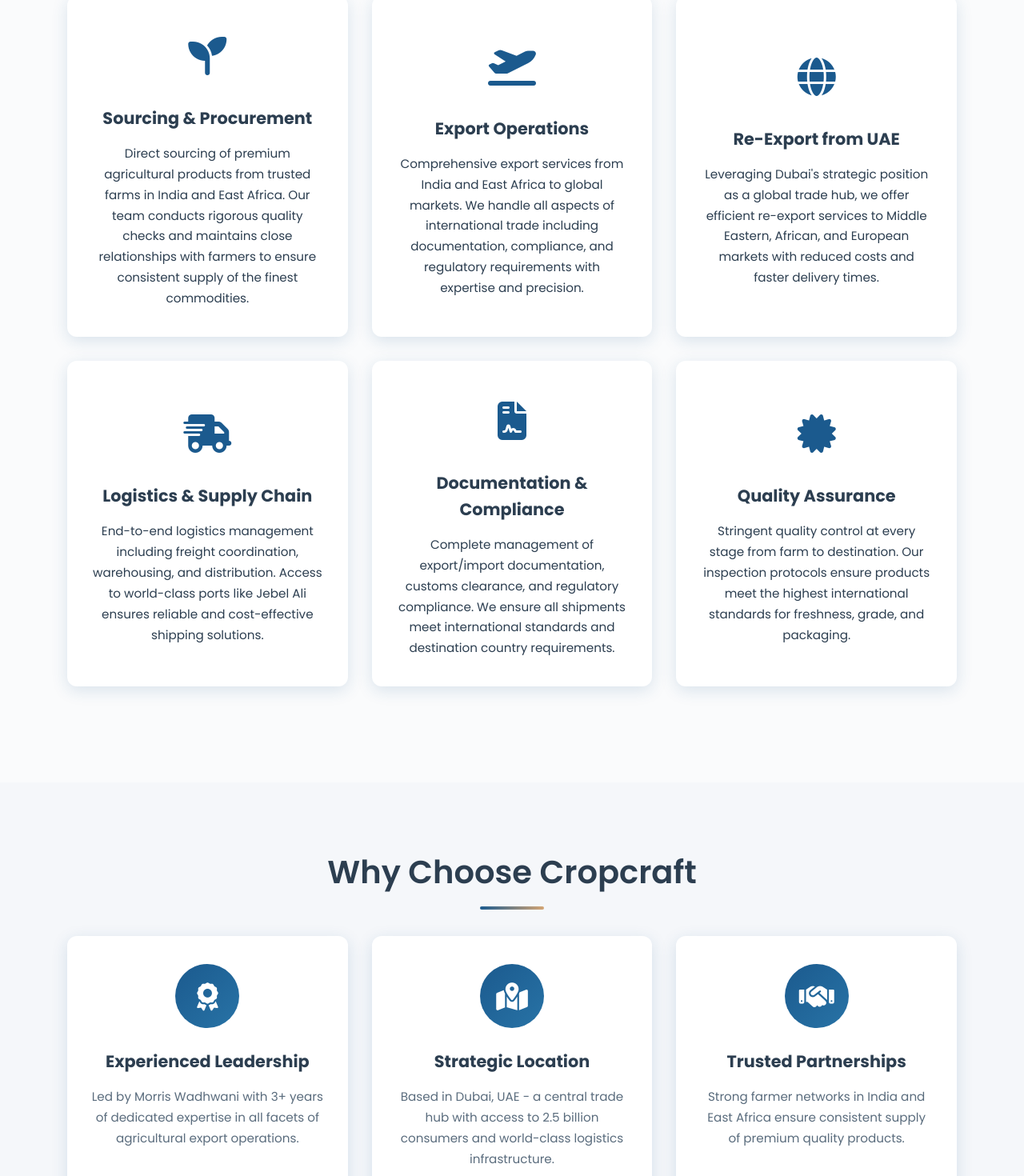
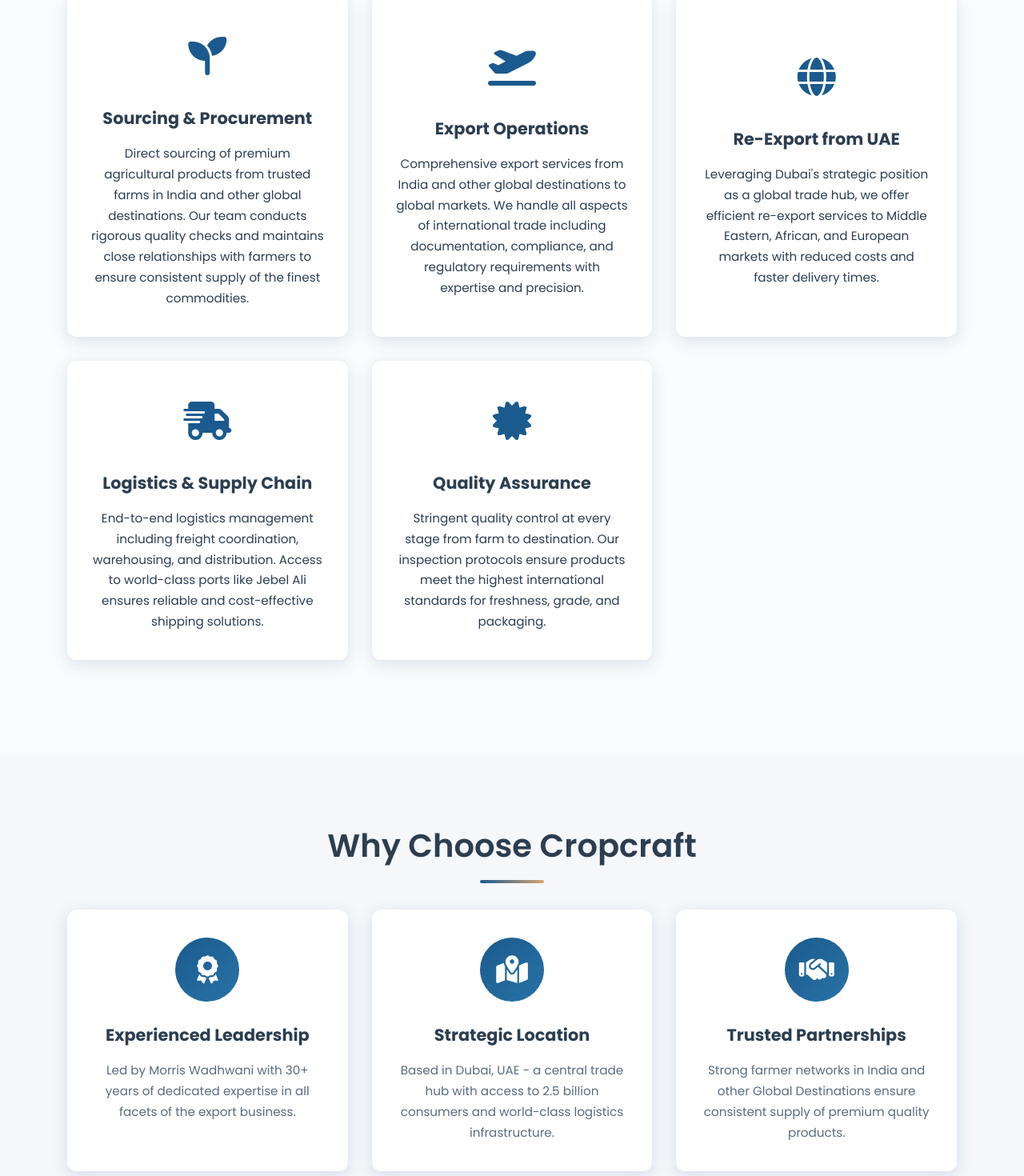
Before and after one commit to danishjsheikh/cropcraft, a React (Create React App) app: page /services in a window 1280 px wide. Shown: the part 812-2282 px from the top of the page at 80% size. Built offline with nearby package versions, Linux system fonts and the light colour scheme.

Commit message:
Changes in ServicePage

```diff
--- a/src/pages/ServicesPage.js
+++ b/src/pages/ServicesPage.js
@@ -9,14 +9,14 @@
       id: 1,
       title: "Sourcing & Procurement",
       description:
-        "Direct sourcing of premium agricultural products from trusted farms in India and East Africa. Our team conducts rigorous quality checks and maintains close relationships with farmers to ensure consistent supply of the finest commodities.",
+        "Direct sourcing of premium agricultural products from trusted farms in India and other global destinations. Our team conducts rigorous quality checks and maintains close relationships with farmers to ensure consistent supply of the finest commodities.",
       icon: "fas fa-seedling",
     },
     {
       id: 2,
       title: "Export Operations",
       description:
-        "Comprehensive export services from India and East Africa to global markets. We handle all aspects of international trade including documentation, compliance, and regulatory requirements with expertise and precision.",
+        "Comprehensive export services from India and other global destinations to global markets. We handle all aspects of international trade including documentation, compliance, and regulatory requirements with expertise and precision.",
       icon: "fas fa-plane-departure",
     },
     {
@@ -33,13 +33,13 @@
         "End-to-end logistics management including freight coordination, warehousing, and distribution. Access to world-class ports like Jebel Ali ensures reliable and cost-effective shipping solutions.",
       icon: "fas fa-shipping-fast",
     },
-    {
-      id: 5,
-      title: "Documentation & Compliance",
-      description:
-        "Complete management of export/import documentation, customs clearance, and regulatory compliance. We ensure all shipments meet international standards and destination country requirements.",
-      icon: "fas fa-file-contract",
-    },
+    // {
+    //   id: 5,
+    //   title: "Documentation & Compliance",
+    //   description:
+    //     "Complete management of export/import documentation, customs clearance, and regulatory compliance. We ensure all shipments meet international standards and destination country requirements.",
+    //   icon: "fas fa-file-contract",
+    // },
     {
       id: 6,
       title: "Quality Assurance",
@@ -90,8 +90,8 @@
               </div>
               <h3>Experienced Leadership</h3>
               <p>
-                Led by Morris Wadhwani with 3+ years of dedicated expertise in
-                all facets of agricultural export operations.
+                Led by Morris Wadhwani with 30+ years of dedicated expertise in
+                all facets of the export business.
               </p>
             </div>
 
@@ -112,7 +112,7 @@
               </div>
               <h3>Trusted Partnerships</h3>
               <p>
-                Strong farmer networks in India and East Africa ensure
+                Strong farmer networks in India and other Global Destinations ensure
                 consistent supply of premium quality products.
               </p>
             </div>
```
